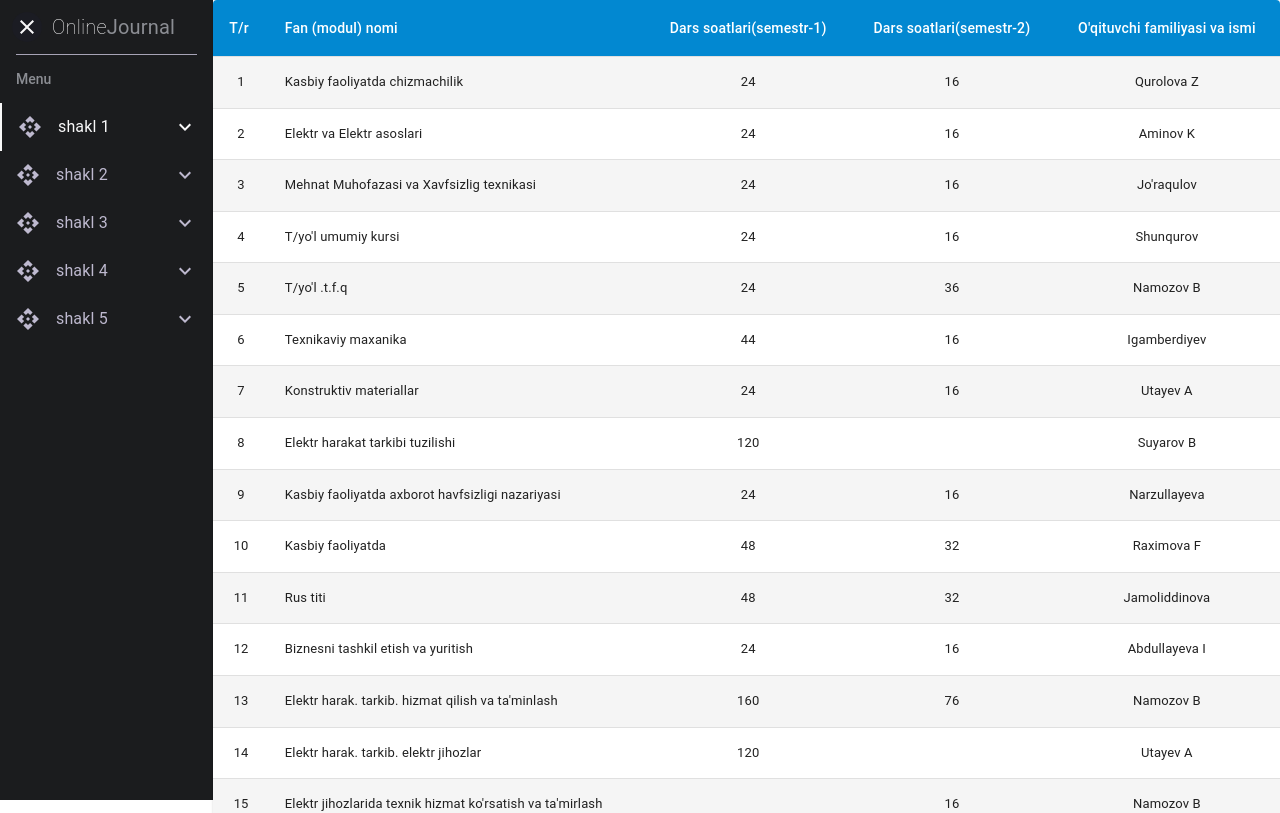
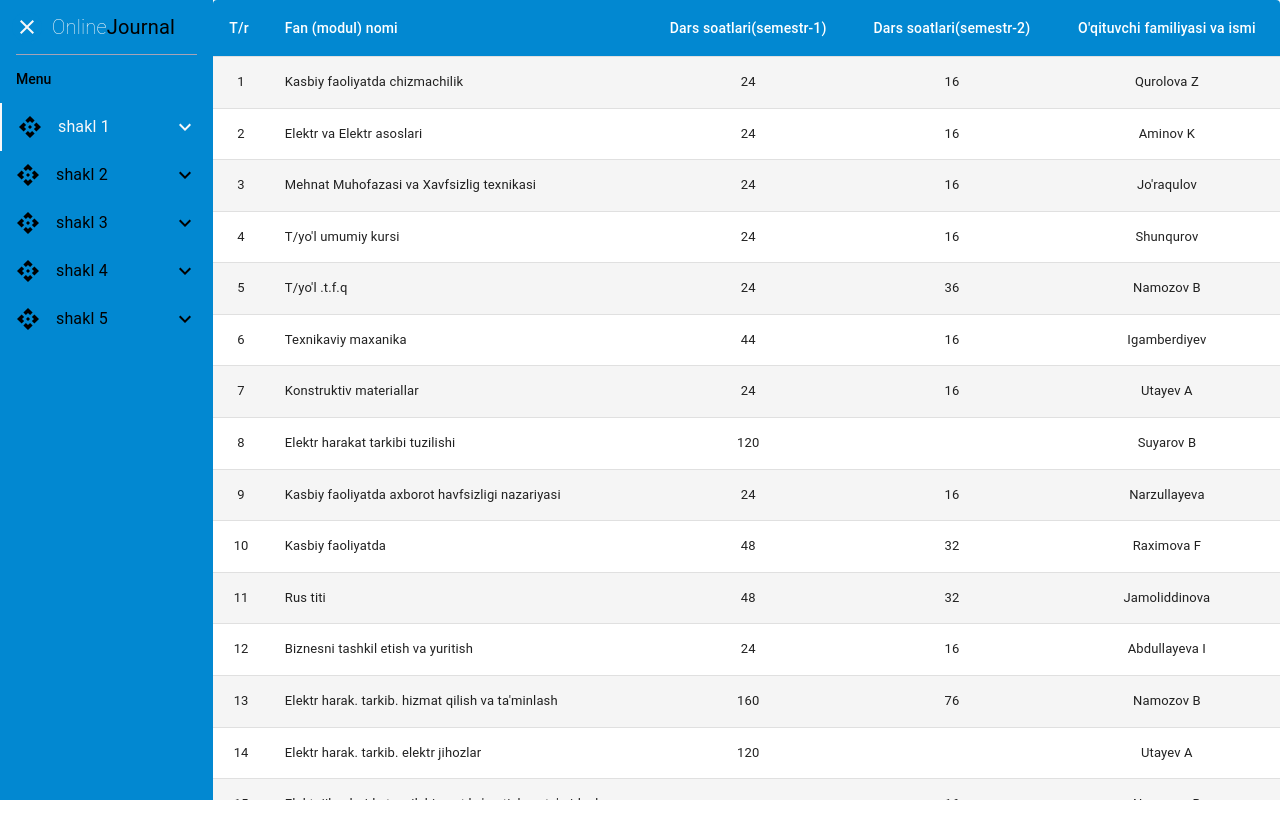
Before and after one commit to ShahzodZiyodullayev/journal, a React (Create React App) app: page / in a window 1280 px wide. Shown: the top 813 px of the page. Built offline with nearby package versions, Linux system fonts and the light colour scheme.

Commit message:
change sidebar color

```diff
--- a/src/components/Sidebar.js
+++ b/src/components/Sidebar.js
@@ -92,7 +92,7 @@ function Sidebar() {
   return (
     <>
       <Grid
-        backgroundColor="rgba(27, 28, 39, 0.5)"
+        backgroundColor="#0288D1"
         borderRadius="50%"
         position="absolute"
         width={30}
@@ -118,7 +118,7 @@ function Sidebar() {
         sm={4}
         md={3}
         lg={2}
-        backgroundColor="#1B1C1E"
+        backgroundColor="#0288D1"
         height="100vh"
         sx={{ display: !hide && "none" }}
       >
@@ -127,7 +127,7 @@ function Sidebar() {
             <Typography
               ml={5}
               fontSize="20px"
-              color="#8B8D93"
+              color="black"
               sx={{ cursor: "pointer" }}
             >
               <b
@@ -152,7 +152,7 @@ function Sidebar() {
             subheader={
               <ListSubheader
                 component="div"
-                sx={{ background: "#1B1C1E", color: "#8B8D93" }}
+                sx={{ background: "#0288D1", color: "black" }}
               >
                 Menu
               </ListSubheader>
@@ -165,7 +165,7 @@ function Sidebar() {
                     <Grid
                       onClick={(e) => active(i.id)}
                       style={{
-                        color: activeLink === i.id ? "#F8F8F9" : "#BEB9CF",
+                        color: activeLink === i.id ? "#F8F8F9" : "black",
                         textDecoration: "none",
                         fontSize: "30px",
                       }}
@@ -180,7 +180,7 @@ function Sidebar() {
                           },
                         }}
                       >
-                        <ListItemIcon sx={{ color: "#BEB9CF" }}>
+                        <ListItemIcon sx={{ color: "black" }}>
                           {i.icon}
                         </ListItemIcon>
                         <ListItemText sx={{ ml: -2 }}>
@@ -206,7 +206,7 @@ function Sidebar() {
                         onClick={(e) => isActive(x.name)}
                         key={x.name}
                         style={{
-                          color: activePage === x.name ? "#F8F8F9" : "#BEB9CF",
+                          color: activePage === x.name ? "#F8F8F9" : "black",
                           textDecoration: "none",
                           fontSize: "30px",
                         }}
@@ -226,7 +226,7 @@ function Sidebar() {
                                 },
                               }}
                             >
-                              <ListItemIcon sx={{ color: "#BEB9CF" }}>
+                              <ListItemIcon sx={{ color: "black" }}>
                                 <CircleOutlinedIcon sx={{ fontSize: 15 }} />
                               </ListItemIcon>
                               <ListItemText sx={{ ml: -2 }}>
--- a/src/layouts/MainLayout.js
+++ b/src/layouts/MainLayout.js
@@ -6,7 +6,7 @@ function MainLayout(props) {
   return (
     <Grid container>
       <Sidebar />
-      <Grid item sm={true} md={true} lg={true} height="100vh">
+      <Grid item sm={true} md={true} lg={true} height="100vh" overflow="scroll">
         {props.children}
       </Grid>
     </Grid>
```
